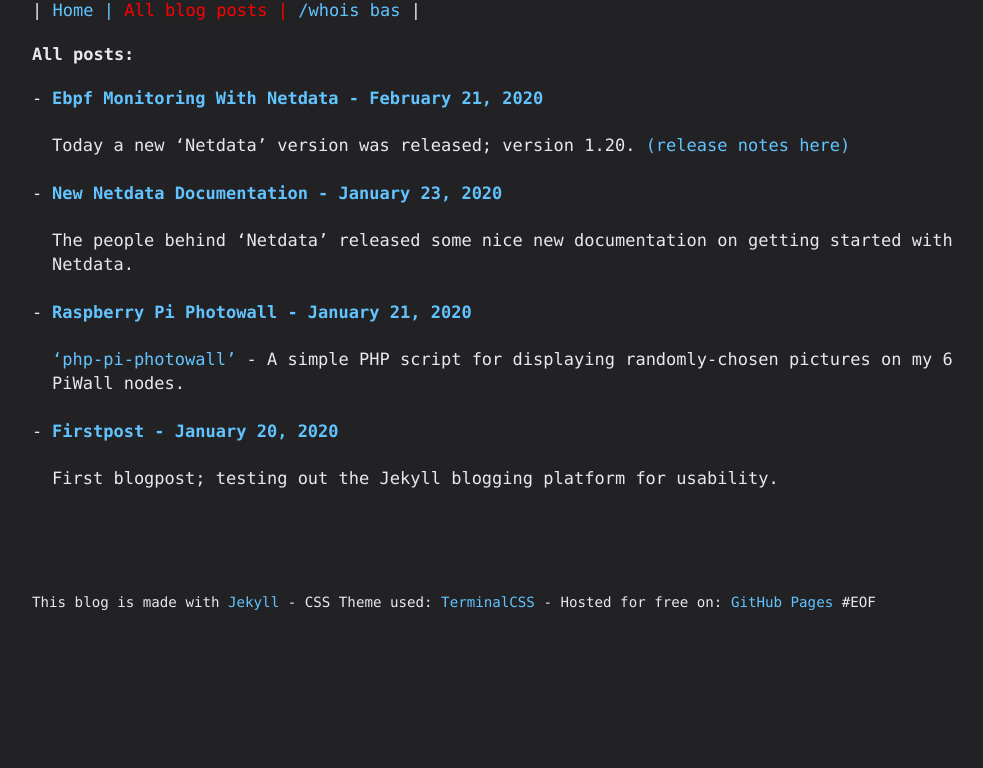
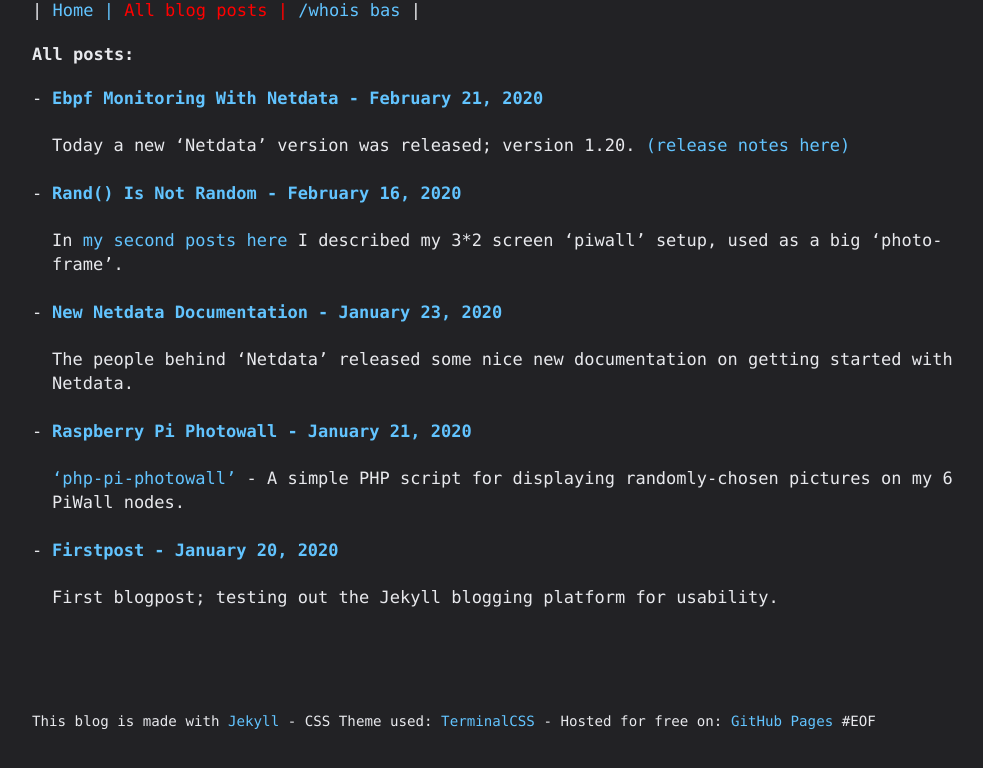
Before and after one commit to basdds/basdds.github.io, a Jekyll site: the page built from blog.html, in a window 1280 px wide. Shown: the top 768 px of the page, without its empty margins (118-1101 px from the left). Built offline with Jekyll 4.4.1, drawn with Linux system fonts in a browser that asks for light colours; some of the changed lines change nothing that is shown.

Commit message:
site update

```diff
--- /dev/null
+++ b/_posts/2020-02-16-rand()-is-not-random.md
@@ -0,0 +1,32 @@
+---
+layout: post
+author: Bas
+---
+In [my second posts here](https://bas.rel.nl/2020/01/21/Raspberry-Pi-Photowall.html){:target="_blank"} I described my 3*2 screen 'piwall' setup, used
+as a big 'photo-frame'.
+
+![image](/assets/images/piwall.jpg)
+
+However... I Noticed something was 'off' with the 'randomness' of the displayed pictures!
+
+Seeing the same photo's on a dayly basis, over and over again? While using a 'library' of about +25.000 pictures? Something surely had to be wrong?!
+
+Ignored this for a long time, until this really started nagging me a lot!
+
+Eventually I realized the 'random slideshow' code-part for this thing, was written by me in PHP... Some ~12 years ago!
+
+So the PHP script running on my 'php-pi-photowall webserver' was using the old PHP rand() function; Quite common to use in the pre-PHP 5.x days.
+
+However, rand() was replaced by 'mersenne twister' mt_rand() and eventually random_int() was introduced during al those years.
+
+Even in PHP 7.2 the mt_rand() function (an alias for rand() since 7.1) had received a fix for a modulo bias bug.
+
+
+
+Lessons learned:
+
+* Don't re-use your old code, without looking at how the language built-in functions-used have evolved over the years!
+
+* Randomness is a *very complicated* subject in computing!!
+
+* Your eyes and brain are really good at spotting non-randomness in a picture slide-show! :-)
--- a/_posts/2020-02-21-eBPF-monitoring-with-netdata.md
+++ b/_posts/2020-02-21-eBPF-monitoring-with-netdata.md
@@ -26,4 +26,4 @@ A few links:
 [Learn eBPF tracing](http://www.brendangregg.com/blog/2019-01-01/learn-ebpf-tracing.html){:target="_blank"}
 
 
-p.s. "Haven't posted here in a month now, and again about netdata??" .... Yes I know! :-)
+p.s. "Posting *again* about netdata??" .... Yes I know! :-)
```
